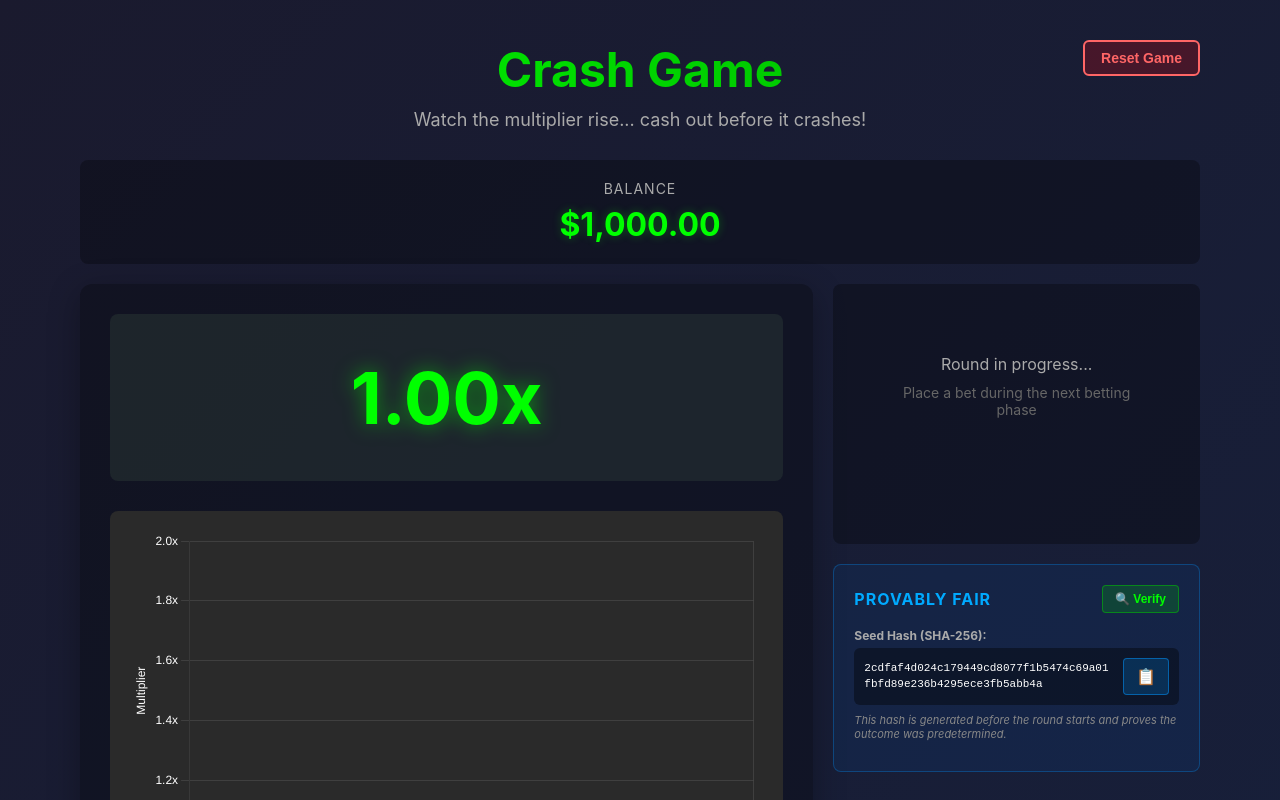
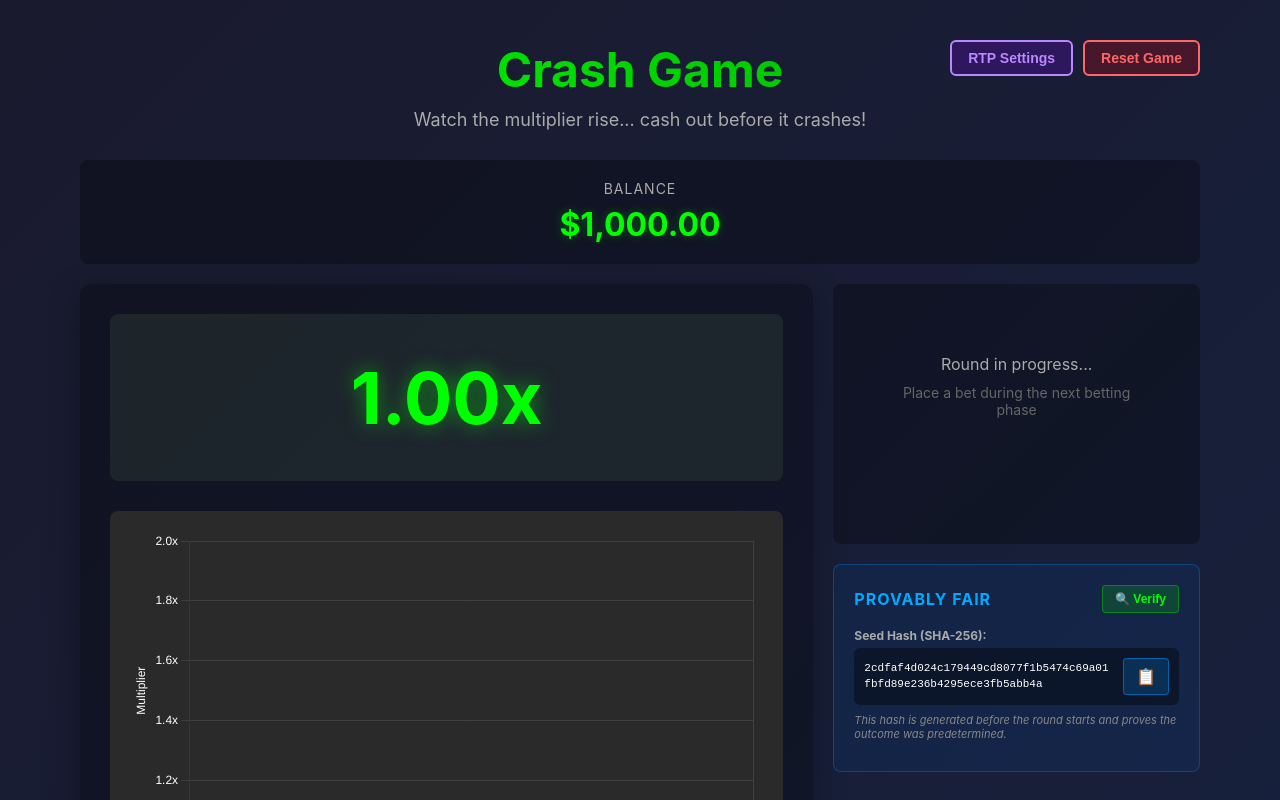
Before and after one commit to jason12460/crash-game, a Vue app: page / in a window 1280 px wide. Shown: the top 800 px of the page. Built offline with nearby package versions, Linux system fonts and the light colour scheme.

Commit message:
Implement RTP Settings modal and button in App.vue for enhanced user interaction. Users can now access RTP settings directly from the header, improving game configuration options. Update styles for new buttons and modal overlay for better visual integration.

```diff
--- a/src/App.vue
+++ b/src/App.vue
@@ -3,7 +3,10 @@
     <header>
       <h1>Crash Game</h1>
       <p class="tagline">Watch the multiplier rise... cash out before it crashes!</p>
-      <button class="reset-button" @click="handleReset">Reset Game</button>
+      <div class="header-buttons">
+        <button class="rtp-settings-button" @click="openRTPSettings">RTP Settings</button>
+        <button class="reset-button" @click="handleReset">Reset Game</button>
+      </div>
     </header>
 
     <main>
@@ -110,12 +113,16 @@
         </div>
       </div>
 
-      <!-- RTP Settings -->
-      <RTPSettings @open-simulator="openSimulator" />
-
       <!-- Game History -->
       <GameHistory :rounds="historyState.rounds" :max-display="20" />
     </main>
+
+    <!-- RTP Settings Modal -->
+    <div v-if="isRTPSettingsOpen" class="modal-overlay" @click="closeRTPSettings">
+      <div class="modal-content rtp-settings-modal" @click.stop>
+        <RTPSettings @open-simulator="openSimulator" />
+      </div>
+    </div>
 
     <!-- RTP Simulator Modal -->
     <RTPSimulator
@@ -155,6 +162,9 @@ const { gameState, init, cleanup, on } = useGameEngine();
 const { balanceState, placeBet, cashOut, loseBet, clearCurrentBet, resetBalance } = useBalance();
 const { historyState, addRound, clearHistory } = useGameHistory();
 const { rtpConfig } = useRTPConfig();
+
+// RTP Settings state
+const isRTPSettingsOpen = ref(false);
 
 // RTP Simulator state
 const isSimulatorOpen = ref(false);
@@ -204,6 +214,14 @@ function handleReset() {
     // Reload the page to ensure a clean state
     window.location.reload();
   }
+}
+
+function openRTPSettings() {
+  isRTPSettingsOpen.value = true;
+}
+
+function closeRTPSettings() {
+  isRTPSettingsOpen.value = false;
 }
 
 function openSimulator() {
@@ -324,10 +342,38 @@ header h1 {
   margin-bottom: 15px;
 }
 
-.reset-button {
+.header-buttons {
   position: absolute;
   top: 0;
   right: 0;
+  display: flex;
+  gap: 10px;
+}
+
+.rtp-settings-button {
+  background: rgba(128, 0, 255, 0.2);
+  color: #bb88ff;
+  border: 2px solid #bb88ff;
+  padding: 8px 16px;
+  border-radius: 6px;
+  cursor: pointer;
+  font-size: 14px;
+  font-weight: bold;
+  transition: all 0.3s ease;
+}
+
+.rtp-settings-button:hover {
+  background: rgba(128, 0, 255, 0.3);
+  border-color: #dd99ff;
+  color: #dd99ff;
+  transform: scale(1.05);
+}
+
+.rtp-settings-button:active {
+  transform: scale(0.95);
+}
+
+.reset-button {
   background: rgba(255, 0, 0, 0.2);
   color: #ff6666;
   border: 2px solid #ff6666;
@@ -563,6 +609,35 @@ header h1 {
   padding-left: 15px;
 }
 
+.modal-overlay {
+  position: fixed;
+  top: 0;
+  left: 0;
+  right: 0;
+  bottom: 0;
+  background: rgba(0, 0, 0, 0.8);
+  display: flex;
+  justify-content: center;
+  align-items: center;
+  z-index: 1000;
+  padding: 20px;
+}
+
+.modal-content {
+  position: relative;
+  max-width: 800px;
+  max-height: 90vh;
+  overflow-y: auto;
+  background: rgba(26, 26, 46, 0.98);
+  border-radius: 12px;
+  box-shadow: 0 8px 32px rgba(0, 0, 0, 0.5);
+}
+
+.rtp-settings-modal {
+  width: 100%;
+  padding: 0;
+}
+
 .toast {
   position: fixed;
   top: 30px;
```
